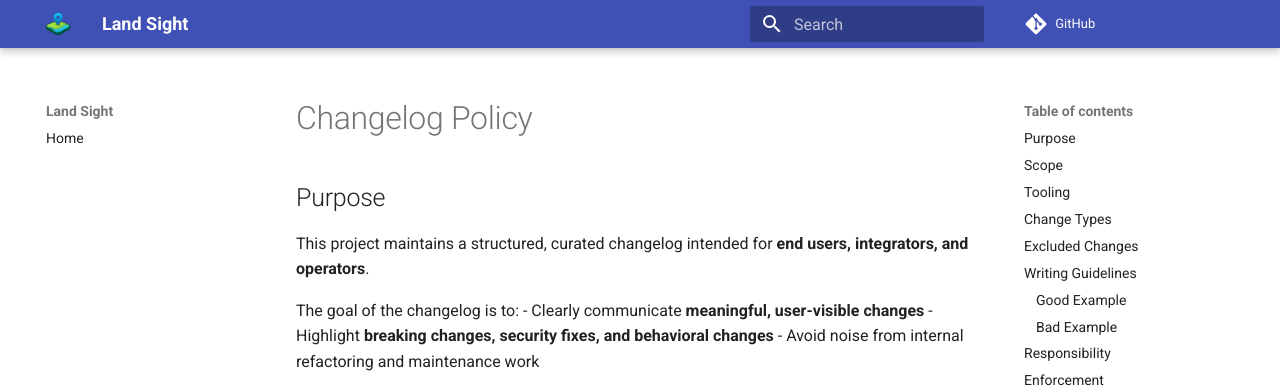
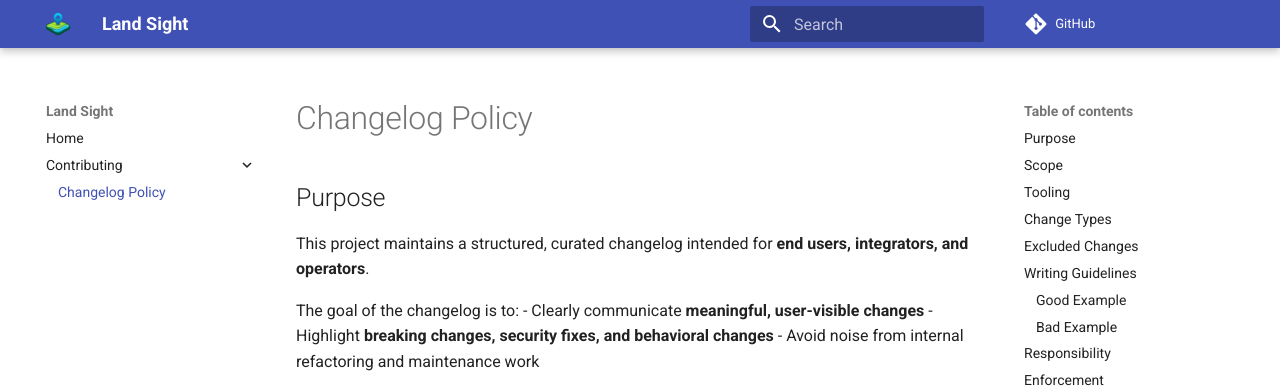
Before and after one commit to LandSight/backend, an MkDocs documentation site: the page built from docs/dev/changelog-policy.md, in a window 1280 px wide. Shown: the top 388 px of the page. Built offline with MkDocs 1.6.1 and Material for MkDocs 9.7.7, drawn with Linux system fonts in a browser that asks for light colours; plug-ins that fetch from the network failed and are left out; comment, search, counter and statistics services are not loaded.

Commit message:
docs: add changelog-policy navigation

```diff
--- a/mkdocs.yaml
+++ b/mkdocs.yaml
@@ -15,6 +15,8 @@ theme:
     - search.share
 nav:
   - Home: "index.md"
+  - Contributing:
+    - "Changelog Policy": "dev/changelog-policy.md"
 plugins:
   - "search"
   - "optimize"
```
